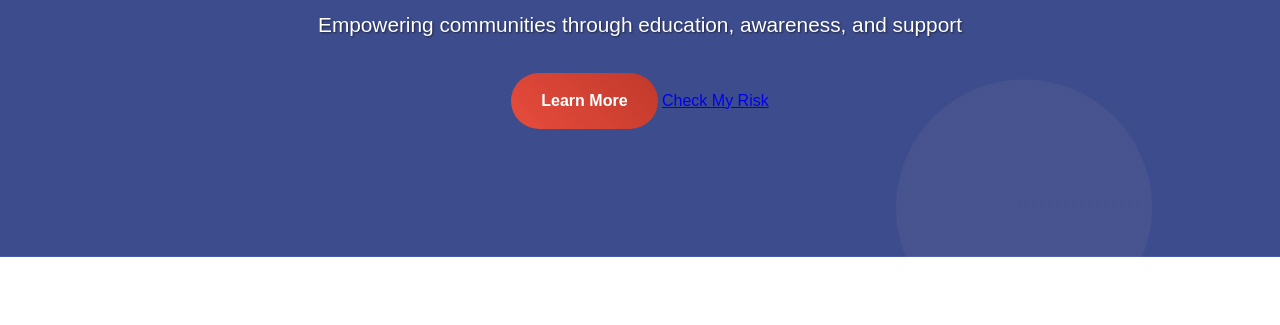
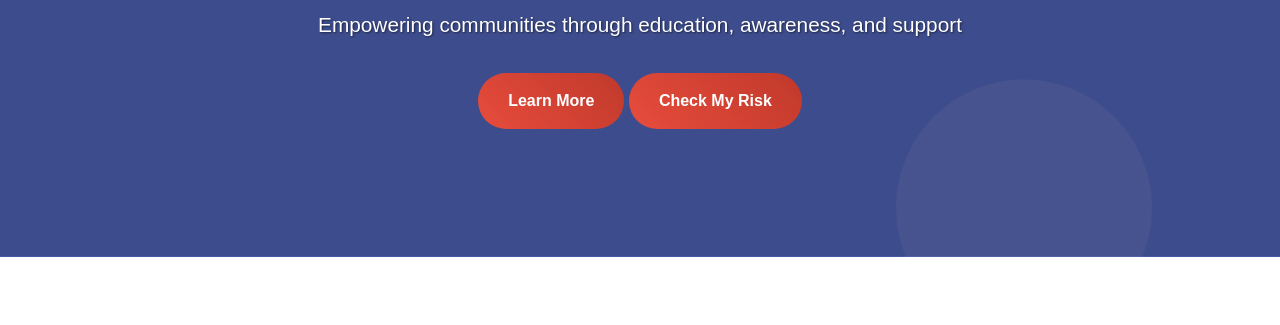
Before and after one commit to sohambodhe-7/collage.project, a plain HTML site: page index.html in a window 1280 px wide. Shown: the part 304-629 px from the top of the page. Drawn offline with Linux system fonts and the light colour scheme.

Commit message:
Update style.css

```diff
--- a/style.css
+++ b/style.css
@@ -257,3 +257,24 @@
                 grid-template-columns: 1fr;
             }
         }
+
+        .check-risk-button
+        {
+    display: inline-block;
+    background: linear-gradient(45deg, #e74c3c, #c0392b);
+    color: white;
+    padding: 15px 30px;
+    text-decoration: none;
+    border-radius: 50px;
+    font-weight: bold;
+    transition: transform 0.3s
+    ease, box-shadow 0.3s
+    ease;
+    text-shadow: none;
+        }
+
+
+        .check-risk-button:hover{
+                        transform: translateY(-3px);
+            box-shadow: 0 10px 20px rgba(0, 0, 0, 0.2);
+        }
```
